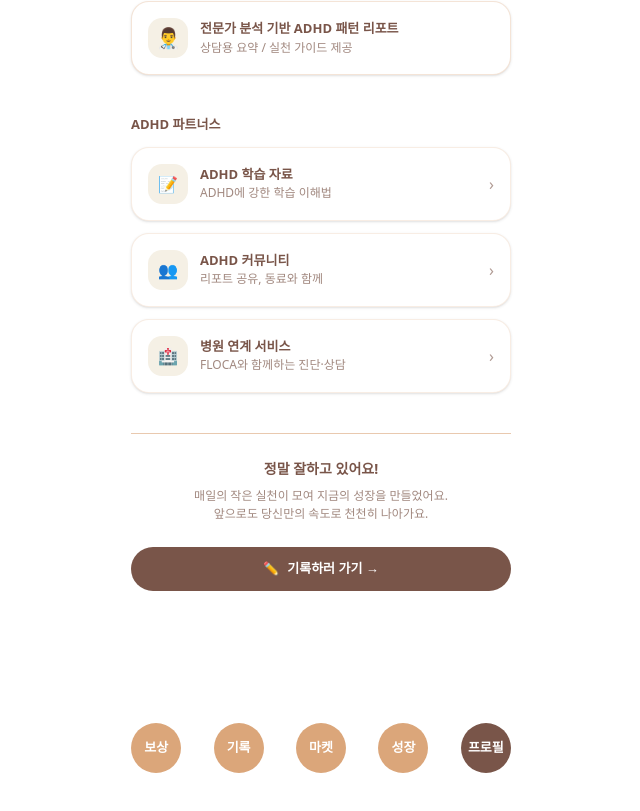
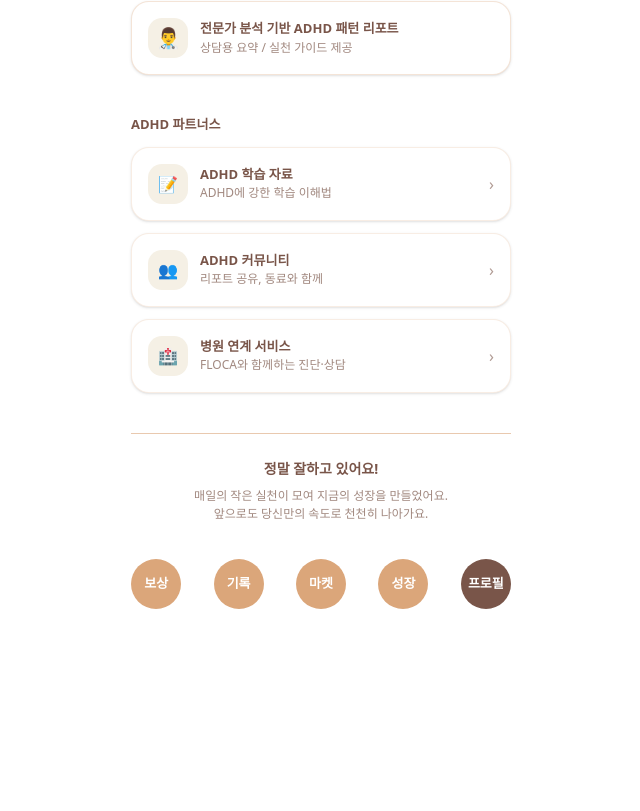
Before and after one commit to msh9176-moondi/ADHD_NFC_FE, a React (Vite) app: page /profile in a window 1280 px wide. Shown: the part 1654-2465 px from the top of the page, without its empty margins (479-1119 px from the left). After the commit the page ends 2315 px from the top, so only its background shows below. Built offline with nearby package versions, Linux system fonts and the light colour scheme.

Commit message:
페이지 하단 페딩 삭제

```diff
--- a/src/pages/profile/Profile.tsx
+++ b/src/pages/profile/Profile.tsx
@@ -192,7 +192,7 @@ function ProfilePage() {
   const cardSoft = 'bg-[#F5F0E5] rounded-2xl p-5 text-center';
 
   return (
-    <div className="w-full px-4 pb-24">
+    <div className="w-full px-4 ">
       <div className="max-w-md mx-auto">
         {/* 상단 프로필 */}
         <div className="pt-8 flex flex-col items-center">
@@ -520,16 +520,6 @@ function ProfilePage() {
               앞으로도 당신만의 속도로 천천히 나아가요.
             </p>
           </div>
-
-          <div className="mt-6">
-            <PrimaryPillButton
-              className="w-full text-[13px] font-semibold flex items-center justify-center gap-2"
-              onClick={() => navigate('/report')}
-            >
-              <span aria-hidden>✏️</span>
-              <span>기록하러 가기 →</span>
-            </PrimaryPillButton>
-          </div>
         </section>
       </div>
     </div>
--- a/src/pages/report/Report.tsx
+++ b/src/pages/report/Report.tsx
@@ -68,7 +68,7 @@ function ReportPage() {
   };
 
   return (
-    <div className="w-full px-4 pb-24">
+    <div className="w-full px-4 ">
       {/* date */}
       <div className="pt-6">
         <div className="text-center text-[14px] font-semibold text-[#795549]">
--- a/src/pages/reward/reward.tsx
+++ b/src/pages/reward/reward.tsx
@@ -55,7 +55,7 @@ function RewardPage() {
   const cardClass = 'bg-white rounded-xl shadow-sm';
 
   return (
-    <div className="flex-1 flex flex-col justify-center py-0">
+    <div className="flex-1 flex flex-col justify-center py-0 ">
       <div className="flex flex-col gap-10">
         {/* 1) 코인 영역: 카드로 감싸기 */}
         <div
```
